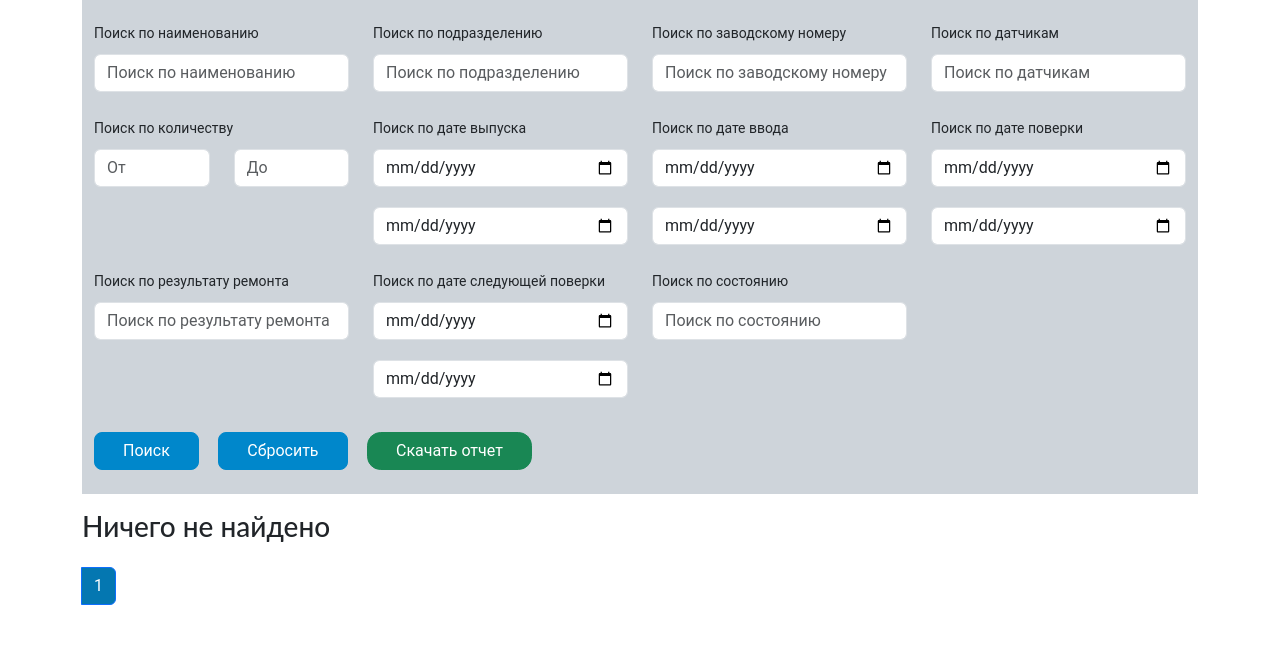
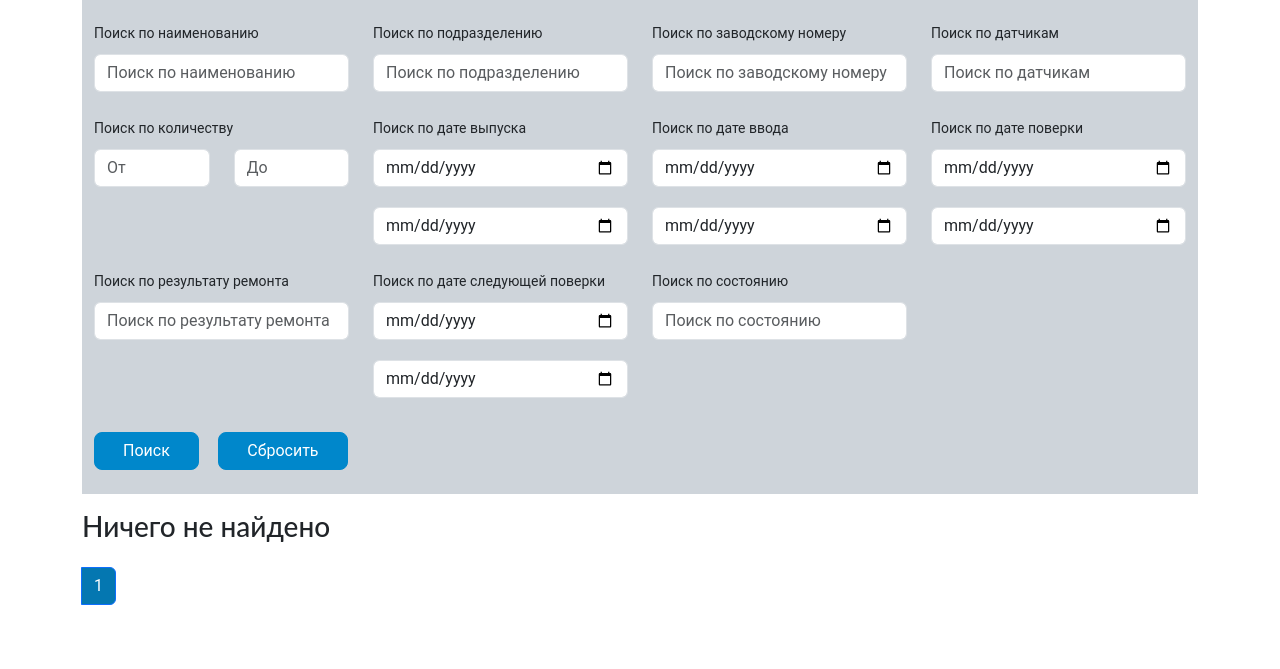
Before and after one commit to Kairat12/maek_measuring, a Django app: page /devices/ in a window 1280 px wide. Shown: the part 134-803 px from the top of the page. Run offline with Django 4.2, Linux system fonts and the light colour scheme; data that the repository does not hold is empty; some libraries are stand-ins or nearby versions.

```diff
--- a/templates/main_sklad.html
+++ b/templates/main_sklad.html
@@ -106,9 +106,9 @@
                     <div class="w-100 mt-2">
                         <button type="submit" class="btn btn-primary me-3">Поиск</button>
                         <a href="{% url 'devices:devices_page' %}#nofilter" class="btn btn-primary text-white">Сбросить</a>
-                        <button type="button" id="downloadReportButton" class="btn btn-success text-white ms-3">Скачать
-                            отчет
-                        </button>
+{#                        <button type="button" id="downloadReportButton" class="btn btn-success text-white ms-3">Скачать#}
+{#                            отчет#}
+{#                        </button>#}
                     </div>
                 </div>
             </form>
```
